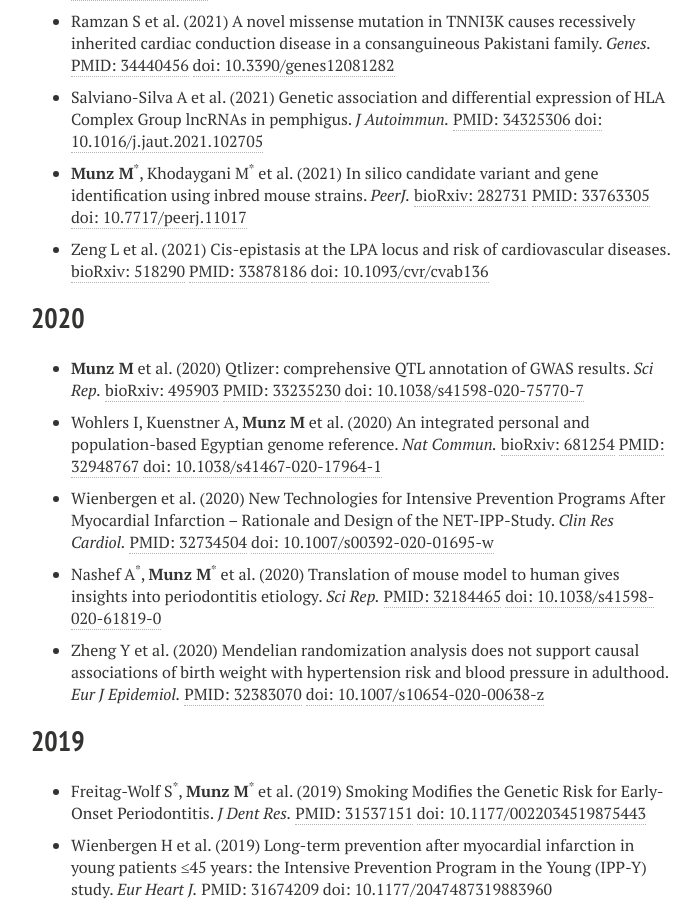
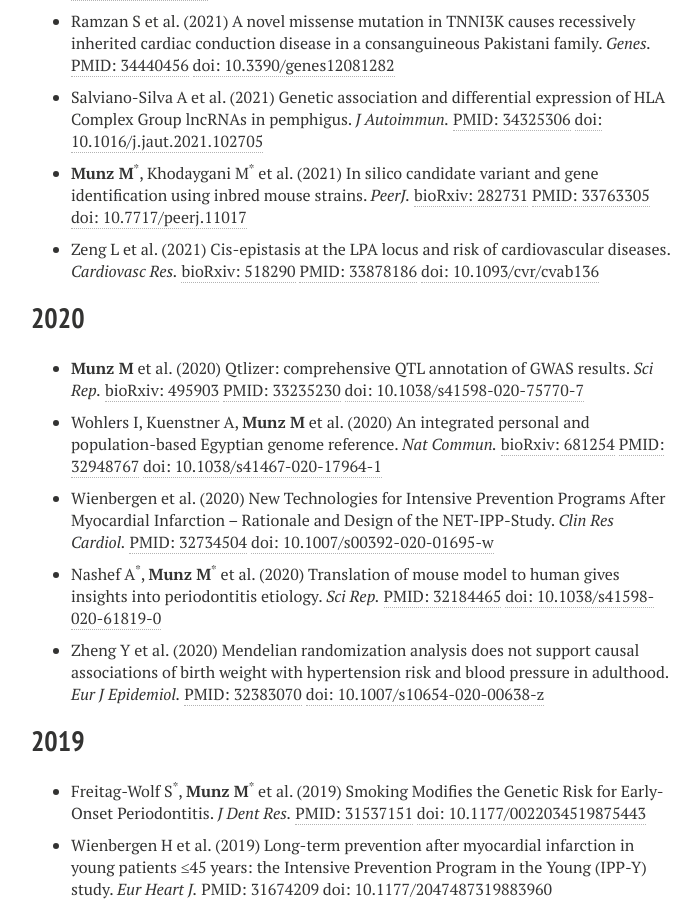
Before and after one commit to matmu/matmu.github.io-deprecated, a Jekyll site: the page built from _pages/publications.md, in a window 1280 px wide and 900 px high, scrolled down 703 px. Shown: the whole window, without its empty margins (289-989 px from the left). Built offline with Jekyll 4.4.1, drawn with Linux system fonts in a browser that asks for light colours; nearby versions of some CDN libraries.

Commit message:
Update publications.yml

```diff
--- a/_data/publications.yml
+++ b/_data/publications.yml
@@ -39,6 +39,7 @@
       pmid: 33763305
     - authors: "Zeng L et al."
       title: "Cis-epistasis at the LPA locus and risk of cardiovascular diseases."
+      journal: "Cardiovasc Res."
       biorxiv: 518290
       biorxiv_link: https://doi.org/10.1101/518290
       doi: 10.1093/cvr/cvab136
```
